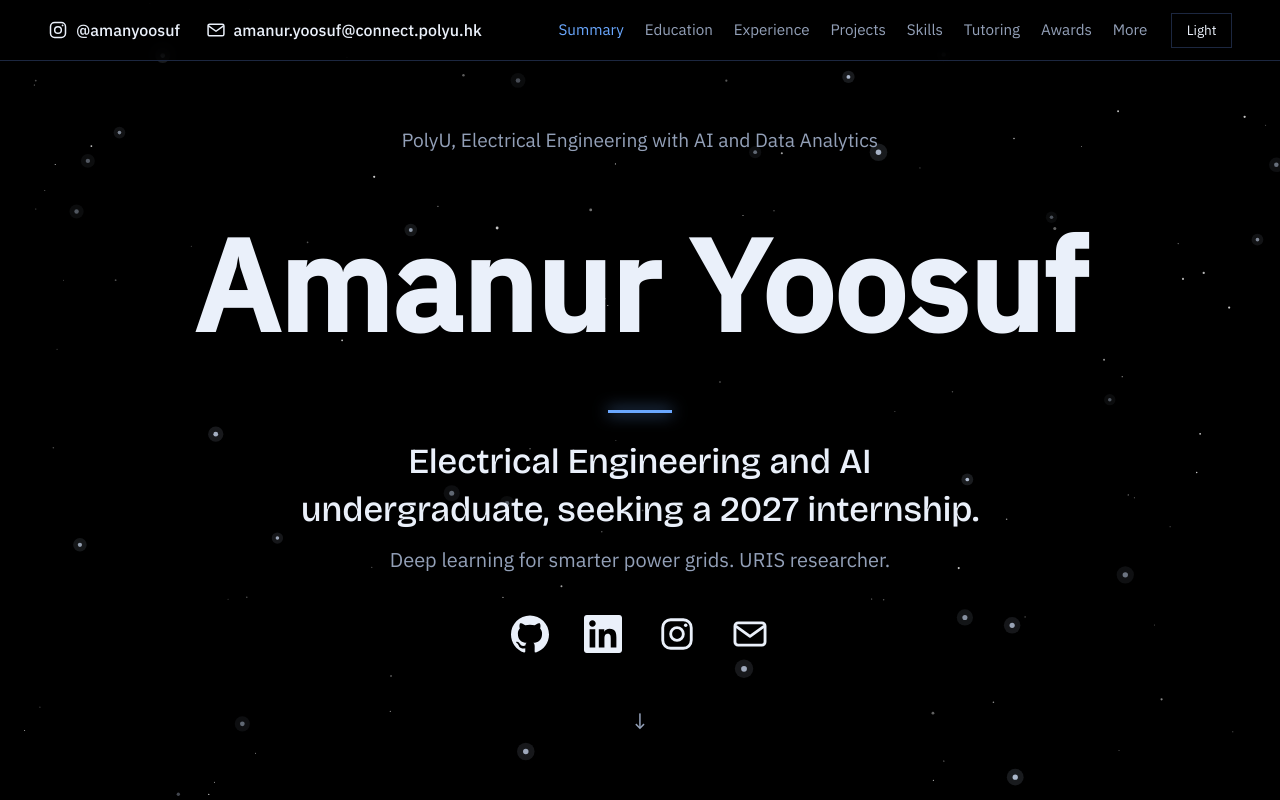
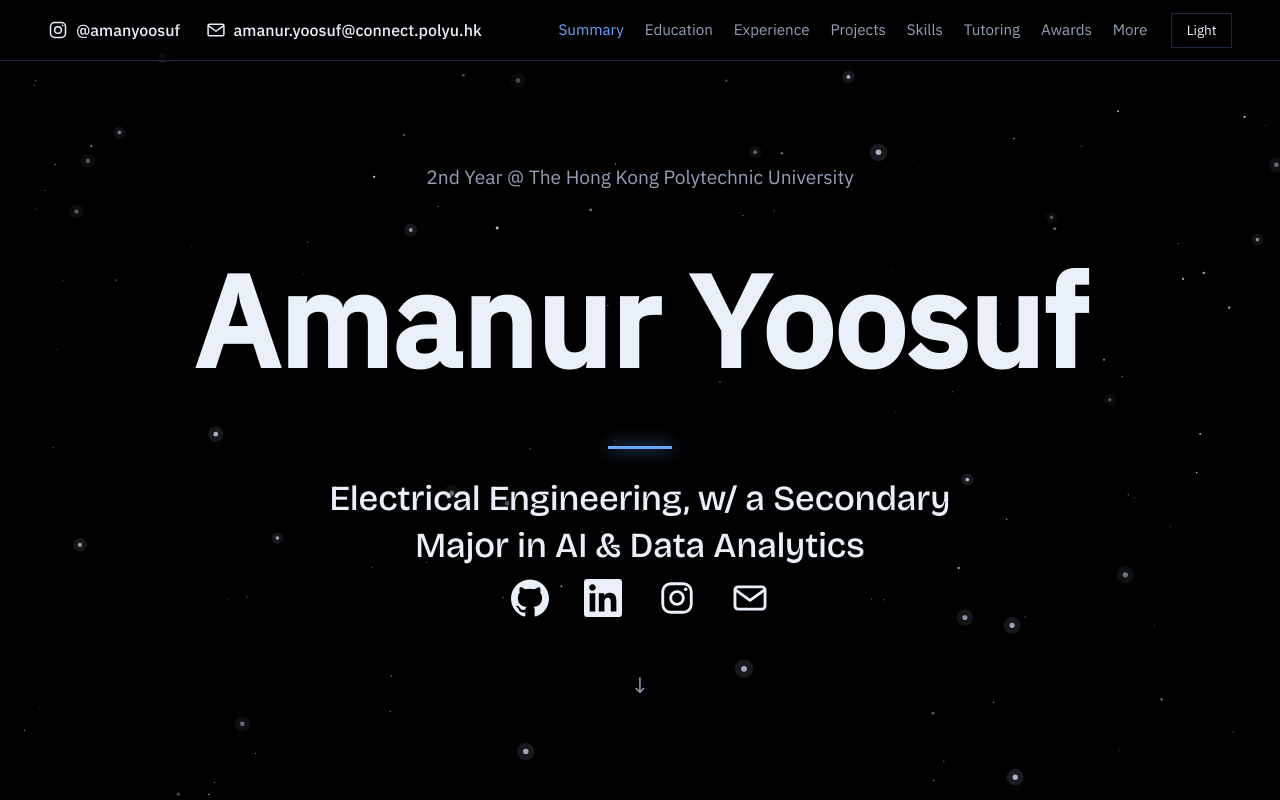
Before and after one commit to amanyoosuf/amanyoosuf.github.io, a React (Vite) app: page / in a window 1280 px wide. Shown: the top 800 px of the page. Built offline with nearby package versions, Linux system fonts and the light colour scheme.

Commit message:
Update Hero.jsx

```diff
--- a/src/components/Hero.jsx
+++ b/src/components/Hero.jsx
@@ -6,13 +6,13 @@ export default function Hero() {
   const t = tintOf("who");
   return (
     <div className="hero" id="top" style={{ "--tint-d": t.d, "--tint-l": t.l }}>
-      <p className="hero-kicker">PolyU, Electrical Engineering with AI and Data Analytics</p>
+      <p className="hero-kicker">2nd Year @ The Hong Kong Polytechnic University</p>
       <h1>Amanur Yoosuf</h1>
-      <p className="hero-line">Electrical Engineering and AI undergraduate, seeking a 2027 internship.</p>
-      <p className="hero-sub">Deep learning for smarter power grids. URIS researcher.</p>
+      <p className="hero-line">Electrical Engineering, w/ a Secondary Major in AI & Data Analytics</p>
+      {/* <p className="hero-sub">Deep learning for smarter power grids. URIS researcher.</p> */}
       <div className="hero-icons">
-        <a href="https://github.com/your-username" target="_blank" rel="noopener" aria-label="GitHub" title="GitHub"><GitHub /></a>
-        <a href="https://linkedin.com/in/your-handle" target="_blank" rel="noopener" aria-label="LinkedIn" title="LinkedIn"><LinkedIn /></a>
+        <a href="https://github.com/amanyoosuf" target="_blank" rel="noopener" aria-label="GitHub" title="GitHub"><GitHub /></a>
+        <a href="https://linkedin.com/in/amanuryoosuf12" target="_blank" rel="noopener" aria-label="LinkedIn" title="LinkedIn"><LinkedIn /></a>
         <a href="https://instagram.com/amanyoosuf" target="_blank" rel="noopener" aria-label="Instagram" title="Instagram"><Instagram /></a>
         <a href="mailto:amanur.yoosuf@connect.polyu.hk" aria-label="Email" title="Email"><Mail /></a>
       </div>
```
